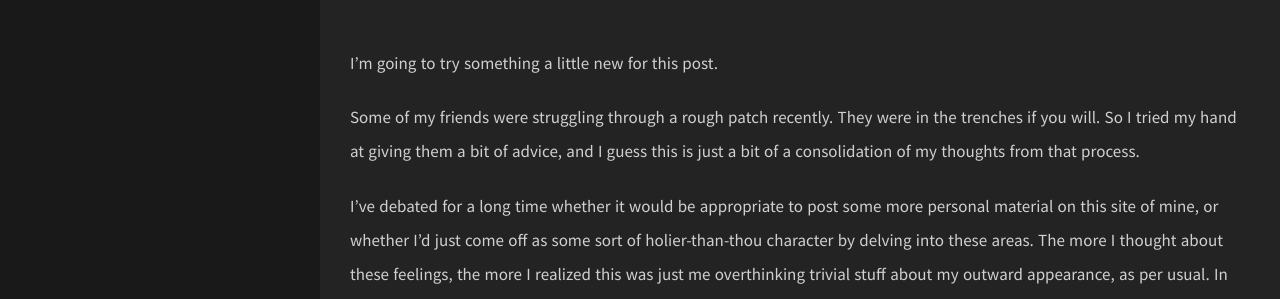
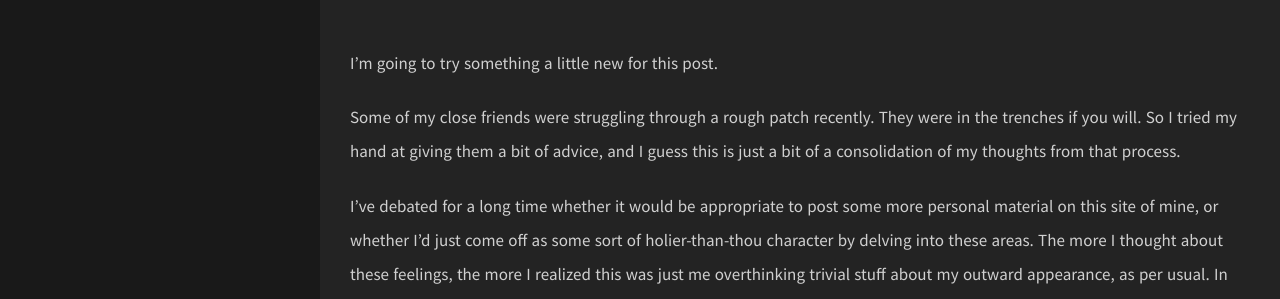
Before and after one commit to uynitsuj/uynitsuj.github.io, a Jekyll site: the page built from _posts/2021-10-04-Examining-Your-Feelings.md, in a window 1280 px wide. Shown: the part 270-569 px from the top of the page. Built offline with Jekyll 4.4.1, drawn with Linux system fonts in a browser that asks for light colours; some of the changed text lies outside the part shown.

Commit message:
Update 2021-10-04-Examining-Your-Feelings.md

```diff
--- a/_posts/2021-10-04-Examining-Your-Feelings.md
+++ b/_posts/2021-10-04-Examining-Your-Feelings.md
@@ -7,7 +7,7 @@ categories: [personal life]
 
 I'm going to try something a little new for this post.
 
-Some of my friends were struggling through a rough patch recently. They were in the trenches if you will. So I tried my hand at giving them a bit of advice, and I guess this is just a bit of a consolidation of my thoughts from that process.
+Some of my close friends were struggling through a rough patch recently. They were in the trenches if you will. So I tried my hand at giving them a bit of advice, and I guess this is just a bit of a consolidation of my thoughts from that process.
 
 I've debated for a long time whether it would be appropriate to post some more personal material on this site of mine, or whether I'd just come off as some sort of holier-than-thou character by delving into these areas. The more I thought about these feelings, the more I realized this was just me overthinking trivial stuff about my outward appearance, as per usual. In reality, I should only come off as that if my words were hollow, which I don't believe to be the case. In any case, I'll let you be the judge of that.
 
```
Also changed, not shown: other parts of _posts/2021-10-04-Examining-Your-Feelings.md (+1 -1 lines).
